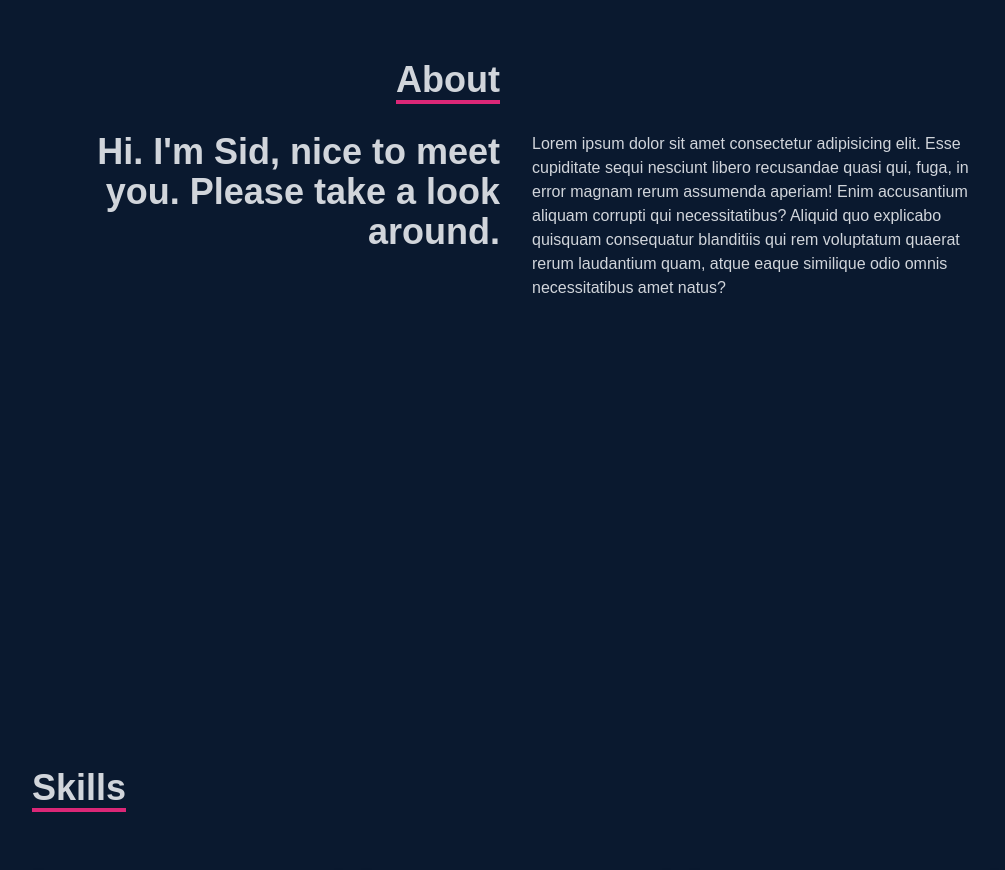
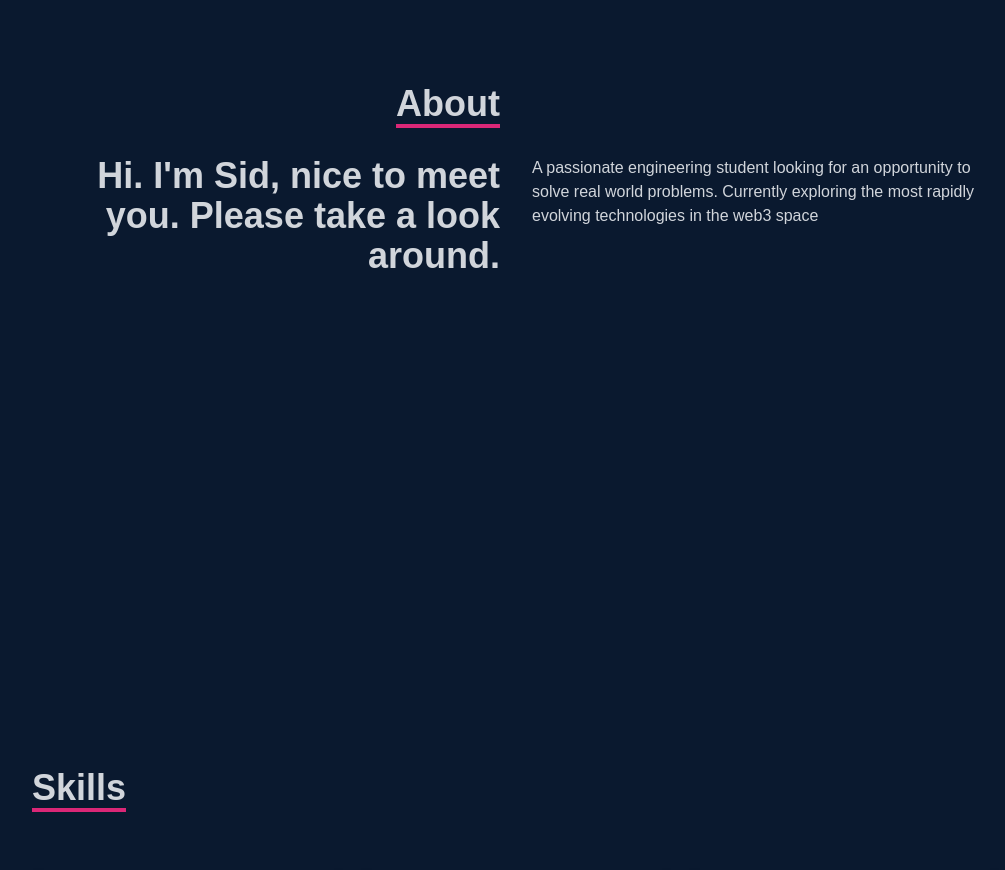
Before and after one commit to siddhardha123/portfolio, a React (Create React App) app: page / in a window 1280 px wide. Shown: the part 1020-1890 px from the top of the page, without its empty margins (124-1129 px from the left). Built offline with nearby package versions, Linux system fonts and the light colour scheme.

Commit message:
Update About.jsx

```diff
--- a/src/components/About.jsx
+++ b/src/components/About.jsx
@@ -17,7 +17,7 @@ const About = () => {
               <p>Hi. I'm Sid, nice to meet you. Please take a look around.</p>
             </div>
             <div>
-              <p>Lorem ipsum dolor sit amet consectetur adipisicing elit. Esse cupiditate sequi nesciunt libero recusandae quasi qui, fuga, in error magnam rerum assumenda aperiam! Enim accusantium aliquam corrupti qui necessitatibus? Aliquid quo explicabo quisquam consequatur blanditiis qui rem voluptatum quaerat rerum laudantium quam, atque eaque similique odio omnis necessitatibus amet natus?</p>
+              <p>A passionate engineering student looking for an opportunity to solve real world problems. Currently exploring the most rapidly evolving technologies in the web3 space</p>
             </div>
           </div>
       </div>
```
